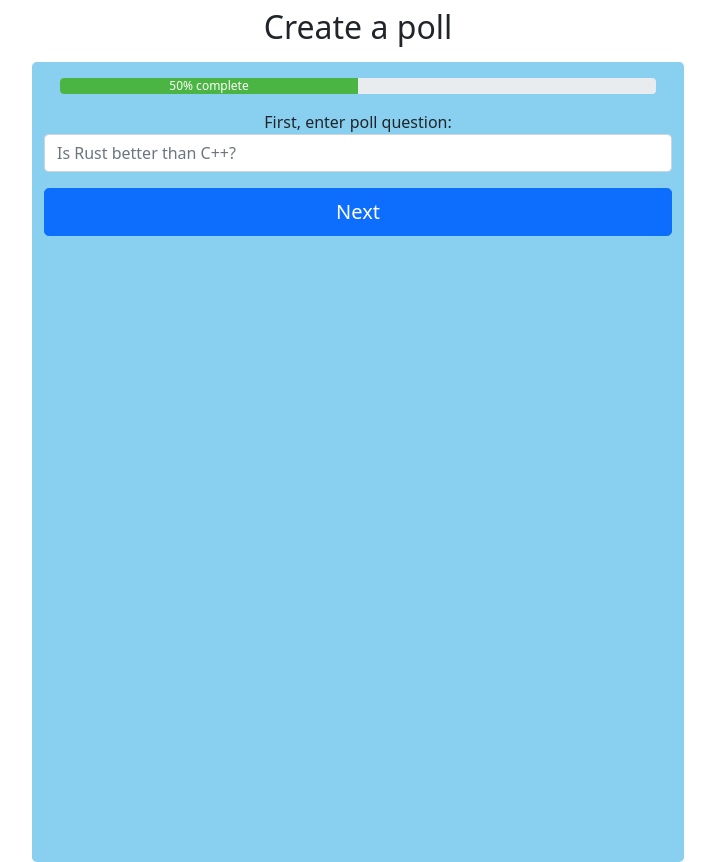
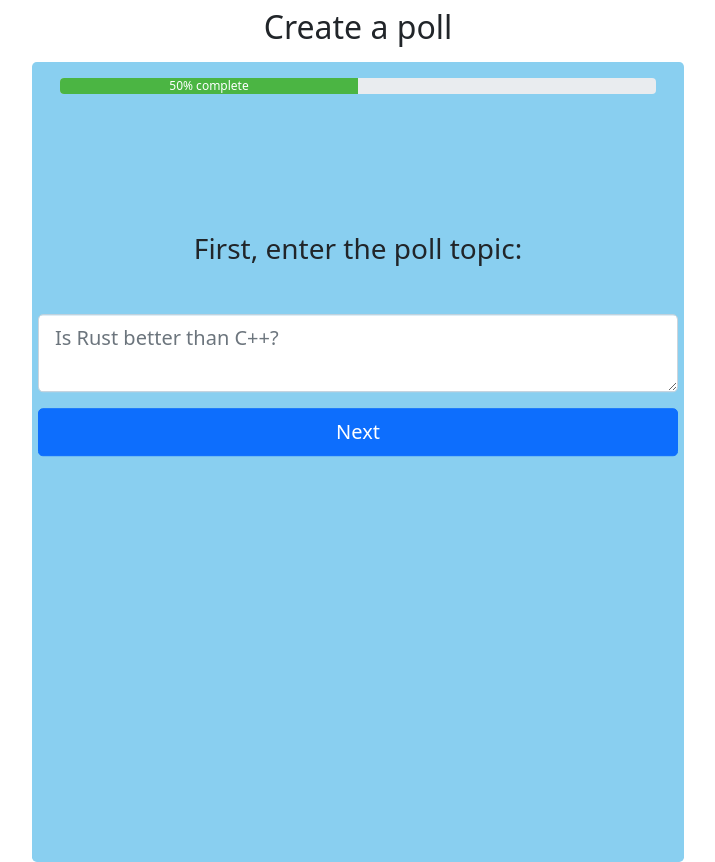
Before and after one commit to Steve-Dusty/django-polls, a Django app: page /createquestion/ in a window 1280 px wide. Shown: the part 56-918 px from the top of the page, without its empty margins (282-997 px from the left). Run offline with Django 3.2, Linux system fonts and the light colour scheme; a user stored in the database is signed in.

Commit message:
styling for createquestion and createchoice

```diff
--- a/polling/urls.py
+++ b/polling/urls.py
@@ -6,9 +6,9 @@ urlpatterns = [
     path('', views.home, name='home'),
     path('polls/<int:question_id>/detail/', views.detail, name='detail'),
     path('polls/<int:question_id>/vote/', views.vote, name='vote'),
+    path('polls/<int:question_id>/results', views.results, name='results'),
     path('createquestion/',
          views.createquestion, name='createquestion'),
     path('createchoice/<int:question_id>',
-         views.createchoice, name='createchoice')
-
+         views.createchoice, name='createchoice'),
 ]
--- a/polling/views.py
+++ b/polling/views.py
@@ -83,6 +83,11 @@ def createchoice(request, question_id):
     return render(request, 'createchoice.html', {'formset': formset, 'question': question})
 
 
+def results(request, question_id):
+    question = get_object_or_404(Question, pk=question_id)
+    return render(request, 'results.html', {'question': question})
+
+
 """
 @login_required
 def createchoice(request):
@@ -104,7 +109,3 @@ def createchoice(request):
         form = ChoiceForm()
         return redirect('createpoll')
 """
-
-
-def results(request, question_id):
-    pass
--- a/polls/settings.py
+++ b/polls/settings.py
@@ -117,9 +117,9 @@ STATIC_URL = '/static/'
 # Default primary key field type
 # https://docs.djangoproject.com/en/3.2/ref/settings/#default-auto-field
 
+
 STATIC_URL = '/static/'
 STATICFILES_DIRS = [str(BASE_DIR.joinpath('static'))]
-
 
 DEFAULT_AUTO_FIELD = 'django.db.models.BigAutoField'
 
--- a/static/css/base.css
+++ b/static/css/base.css
@@ -0,0 +1,7 @@
+.question-form {
+    position: absolute;
+    top: 50%;
+    left: 50%;
+    width: 50%;
+    transform: translate(-50%, -50%);
+}
--- a/templates/base.html
+++ b/templates/base.html
@@ -1,3 +1,4 @@
+{% load static %}
 <!doctype html>
 <html lang="en">
   <head>
@@ -5,8 +6,10 @@
     <meta charset="utf-8">
     <meta name="viewport" content="width=device-width, initial-scale=1">
 
-    <!-- Bootstrap CSS -->
+    <!-- CSS -->
     <link href="https://cdn.jsdelivr.net/npm/bootstrap@5.0.2/dist/css/bootstrap.min.css" rel="stylesheet" integrity="sha384-EVSTQN3/azprG1Anm3QDgpJLIm9Nao0Yz1ztcQTwFspd3yD65VohhpuuCOmLASjC" crossorigin="anonymous">
+    <link href="{% static 'css/base.css' %}" rel="stylesheet">
+
     <title>{% block title %} {% endblock title %}</title>
     </head>
 
--- a/templates/createquestion.html
+++ b/templates/createquestion.html
@@ -2,7 +2,7 @@
 
 {% block content %}
 
-<h2 class ="text-center mb-3 mt-2">Create a poll</h2>
+<h2 class="text-center mb-3 mt-2">Create a poll</h2>
 
     <div class="row">
         <!-- Display progress bar -->
@@ -14,13 +14,13 @@
                 </div>
               </div>
               <!-- End of progress bar -->
-            <form method="POST" action="{% url 'createquestion' %}" class="form-horizontal">
+            <form method="POST" action="{% url 'createquestion' %}" class="form-horizontal question-form">
                 {% csrf_token %}
                 <div class="row">
+                    <h3 class="text-center mb-5">First, enter the poll topic: </h3>
                         <div class="col-lg-12">
                             <div class="form-group">
-                                <label for="question_text">First, enter poll question: </label>
-                                <input type="text" class="form-control" id="question" name="question_text" placeholder="Is Rust better than C++?" />
+                                <textarea type="text" class="form-control form-control-lg" id="question" name="question_text" placeholder="Is Rust better than C++?"></textarea>
                                 <div class="d-grid mt-3">
                                     <button class="btn btn-primary btn-lg" type="submit">Next</button>
                                 </div>
--- a/templates/home.html
+++ b/templates/home.html
@@ -4,18 +4,18 @@
 
 
 <h2 class ="text-center mt-2">Public polls</h2>
-<div class="d-flex justify-content-center">({{ poll.number }} / {{ poll.paginator.num_pages }})</div>
 {% for question in poll.object_list %}
-  <div class="card rounded-3 text-center w-75 mx-auto my-4" style="background-color: #F5F5F5; width: 30rem">
+  <div class="card rounded-3 text-center w-75 mx-auto my-4" style="background-color: #F5F5F5; width: 30rem;">
     <div class="card-body">
         <h3 class="card-title text-center">{{ question }}</h3>
         <h6 class="card-text text-secondary">Poll hosted by: {{ question.author }}</h6>
         <a href="{% url 'detail' question_id=question.id %}" class="btn btn-primary" role="button">Vote</a>
-        <a href="#" class="btn btn-secondary" role="button">Results</a>
+        <a href="{% url 'results' question_id=question.id %}" class="btn btn-secondary" role="button">Results</a>
     </div>
   </div>
 {% endfor %}
   <div class="page-links text-center">
+    <div class="d-flex justify-content-center">({{ poll.number }} / {{ poll.paginator.num_pages }})</div>
     {% if poll.has_previous %}
       <a href="{% url 'home' %}?page={{ poll.previous_page_number }}">Previous Page</a>
     {% endif %}
--- a/templates/results.html
+++ b/templates/results.html
@@ -1,5 +1,5 @@
-{% extends base.html %}
+{% extends 'base.html' %}
 
 {% block content %}
-
+<p>You are at poll: <strong>{{ question }}</strong></p>
 {% endblock content %}
```
Also changed, not shown: templates/createchoice.html (+5 -2 lines), db.sqlite3 (added).
